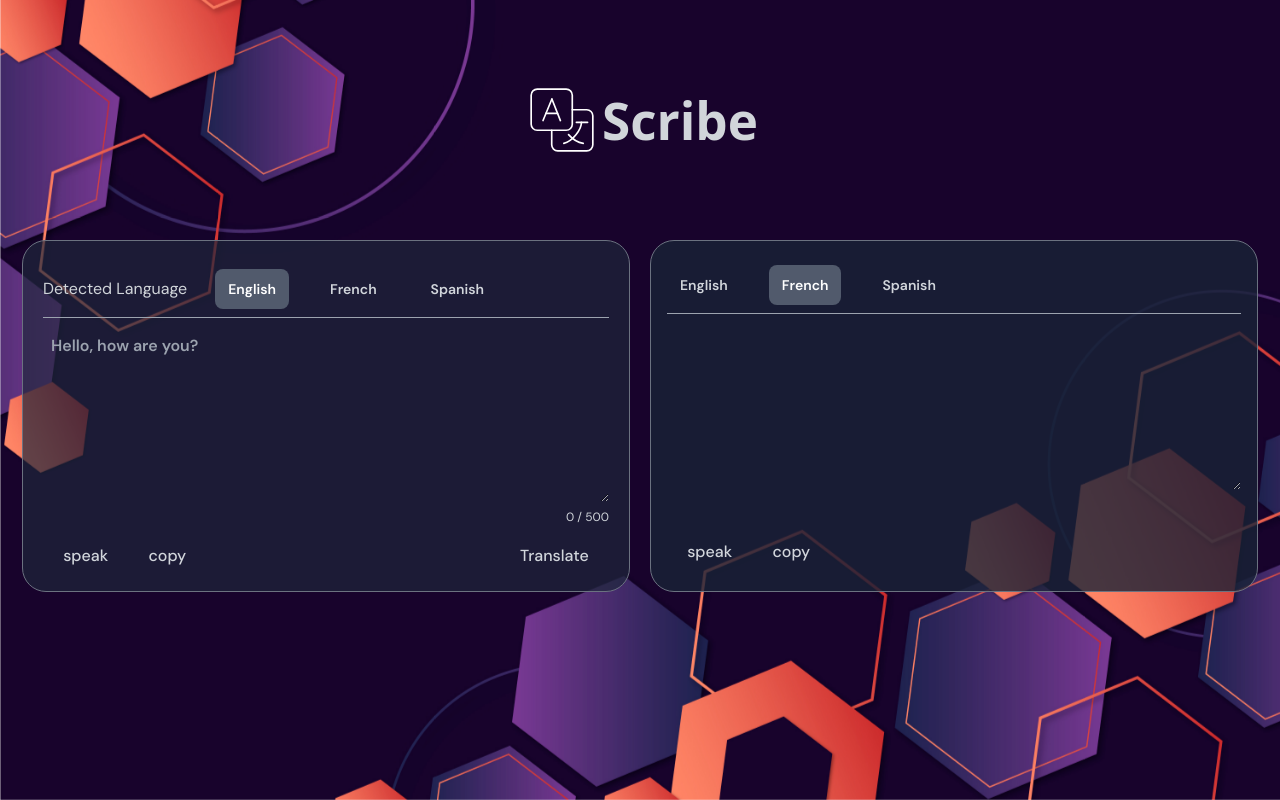
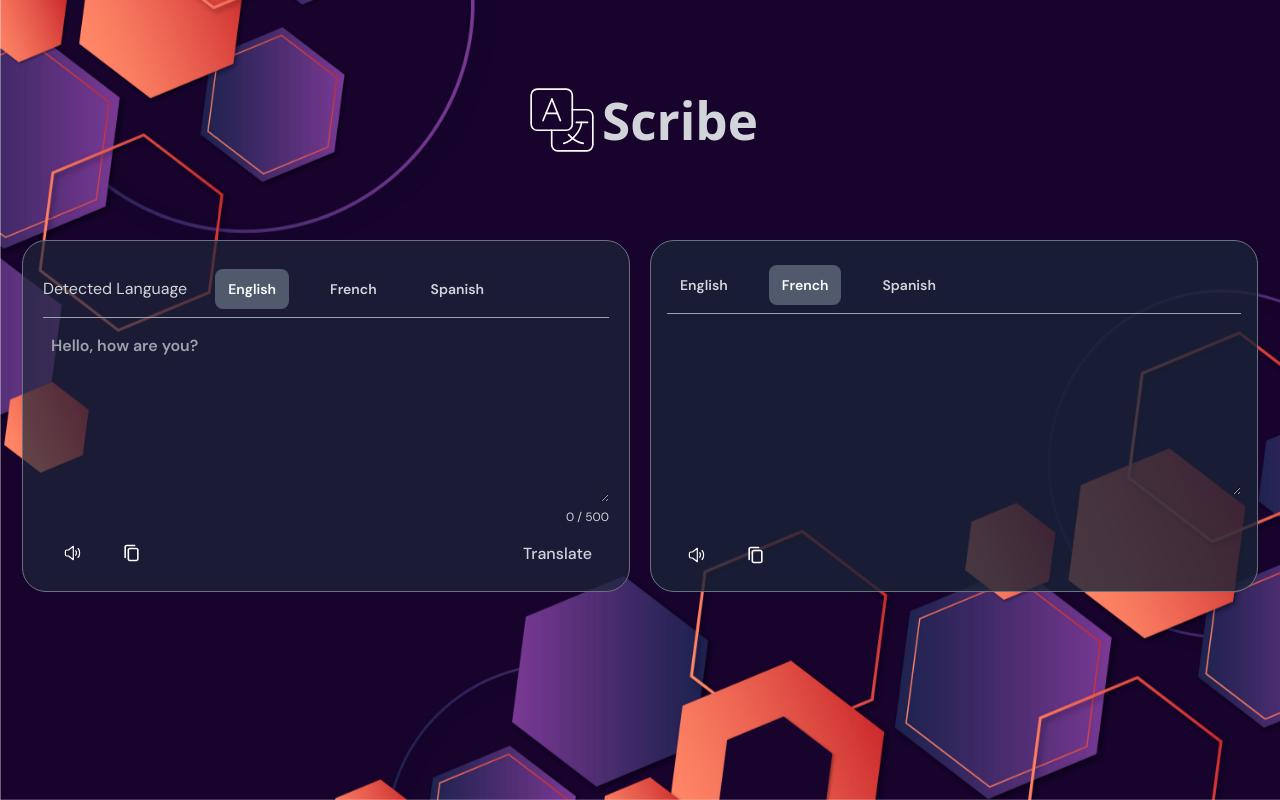
Before and after one commit to Potential-Potato/translate-app, a React (Vite) app: page / in a window 1280 px wide. Built offline with nearby package versions, Linux system fonts and the light colour scheme.

Commit message:
finishing stuff

```diff
--- a/src/components/TranslateForm.tsx
+++ b/src/components/TranslateForm.tsx
@@ -3,7 +3,8 @@ import { schema } from "../types/types";
 import type { schemaInput, langInput } from "../types/types";
 import { useForm } from "react-hook-form";
 import { zodResolver } from "@hookform/resolvers/zod";
-import { useState } from "react";
+import speaker from "../../public/speaker.svg";
+import copy from "../../public/Copy.svg";
 
 export default function TranslateForm({
   onTranslate,
@@ -16,7 +17,6 @@ export default function TranslateForm({
   speakText: (content: string) => void;
   copyText: (content: string) => void;
 }) {
-  const [copied, setCopied] = useState(false);
   const form = useForm<schemaInput>({
     resolver: zodResolver(schema),
     defaultValues: {
@@ -78,21 +78,28 @@ export default function TranslateForm({
           <div>
             <button
               onClick={() => speakText(content)}
-              className="bg-transparent text-gray-300"
+              className="bg-transparent text-gray-300 w-50 h-10"
             >
-              speak
+              <img src={speaker} className="w-full h-full object-contain" />
             </button>
             <button
               onClick={() => {
                 copyText(content);
-                setCopied(true);
               }}
-              className="bg-transparent text-gray-300"
+              className="bg-transparent text-gray-300 w-50 h-10"
             >
-              {copied ? "copied" : "copy"}
+              <img src={copy} className="w-full h-full object-contain" />
             </button>
           </div>
-          <button type="submit" className="bg-transparent text-gray-300">
+          <button
+            type="submit"
+            className="   bg-transparent text-gray-300
+            px-4 py-2 rounded-lg
+            transition-colors duration-200
+            hover:bg-gray-700 hover:text-white
+            active:scale-95
+            focus:ring-2 focus:ring-gray-500 focus:outline-none"
+          >
             Translate
           </button>
         </div>
--- a/src/components/TranslateOutput.tsx
+++ b/src/components/TranslateOutput.tsx
@@ -1,5 +1,7 @@
 import { useState } from "react";
 import type { langInput } from "../types/types";
+import speaker from "../../public/speaker.svg";
+import copy from "../../public/Copy.svg";
 
 export default function TranslateOutput({
   targetLang,
@@ -15,7 +17,6 @@ export default function TranslateOutput({
   copyText: (content: string) => void;
 }) {
   const [selectedLang, setSelectedLang] = useState(langs[1].code);
-  const [copied, setCopied] = useState(false);
 
   return (
     <section className="flex  flex-col p-4 bg-[#1a2337cc] rounded-3xl w-[38rem] h-[22rem] border border-gray-500 ">
@@ -48,18 +49,17 @@ export default function TranslateOutput({
       <div className="mt-10 flex">
         <button
           onClick={() => speakText(translation)}
-          className="bg-transparent text-gray-300"
+          className="bg-transparent text-gray-300 w-50 h-10"
         >
-          speak
+          <img src={speaker} className="w-full h-full object-contain" />
         </button>
         <button
           onClick={() => {
             copyText(translation);
-            setCopied(true);
           }}
-          className="bg-transparent text-gray-300"
+          className="bg-transparent text-gray-300 w-50 h-10"
         >
-          {copied ? "copied" : "copy"}
+          <img src={copy} className="w-full h-full object-contain" />
         </button>
       </div>
     </section>
```
Also changed, not shown: public/Copy.svg, public/speaker.svg (added).
